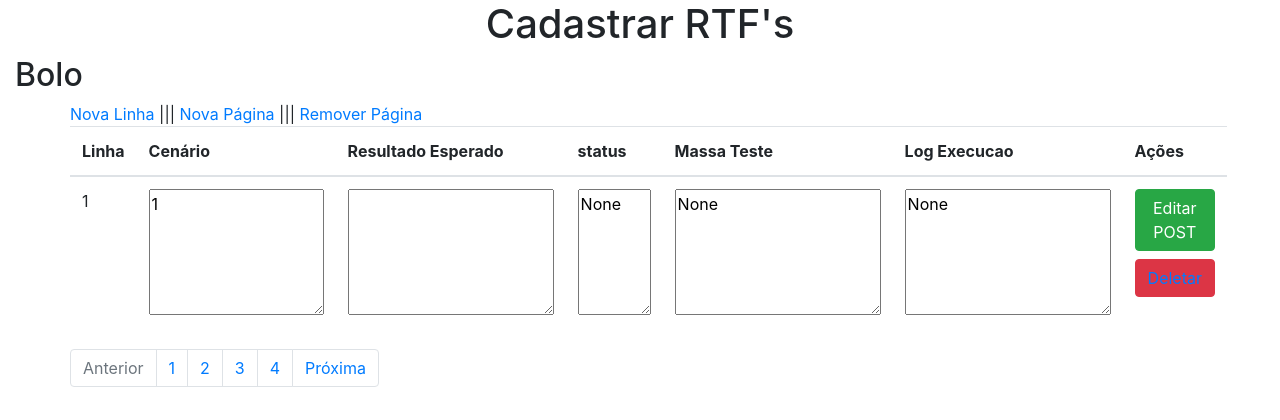
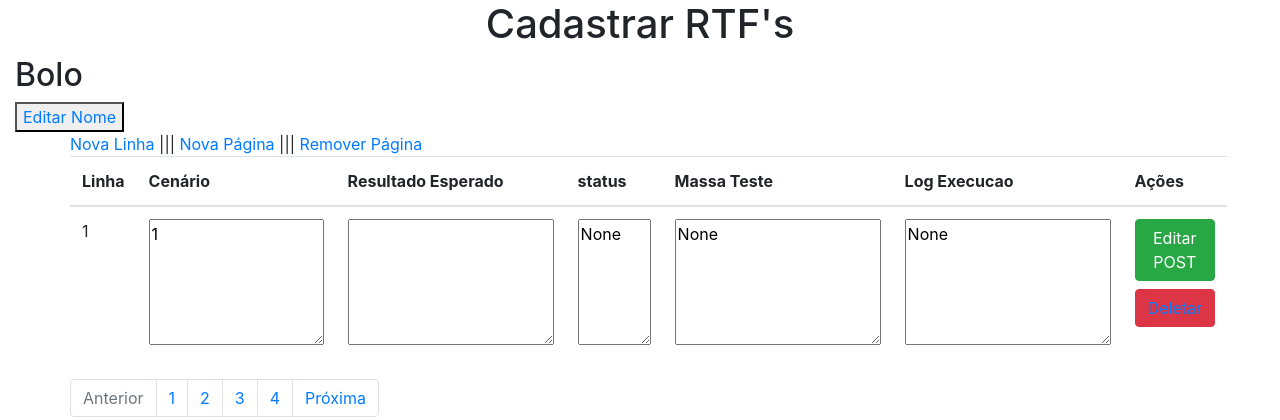
Before and after one commit to jhow-72/CRUD-RTFs, a Flask app: page /viewCenarios/1/1 in a window 1280 px wide. Shown: the part 56-476 px from the top of the page. Run offline with Flask 2, Linux system fonts and the light colour scheme; data comes from the database, SQL or seed files in the repository; both versions use the stored data as it was after the commit.

Commit message:
implementação da lógica para mudança de nome da página

```diff
--- a/app.py
+++ b/app.py
@@ -387,6 +387,19 @@ def delete_lista_cenarios(id_rtf, pagina):
     db.session.commit()
     return redirect(url_for("viewCenarios", id_rtf=id_rtf, pagina=pagina))
 
+@app.route("/editar_nome_pagina/<int:id_rtf>/<int:pagina>/", methods=["POST","GET"])
+def editar_nome_pagina(id_rtf, pagina):
+    pagina_obj = Pagina.query.filter_by(id_rtf=id_rtf, numero=pagina).first()
+
+    if request.method == "POST":
+        novo_nome = request.form["novo_nome"]
+        pagina_obj.nome = novo_nome
+        db.session.commit()
+        flash("Nome alterado com Sucesso!")
+        return redirect(url_for("viewCenarios", id_rtf=id_rtf, pagina=pagina))
+
+    return render_template("editar_nome_pagina.html", id_rtf=id_rtf, pagina=pagina, nome=pagina_obj.nome)
+
 if __name__ == '__main__':
     db.create_all()  # cria o banco de dados caso ele ainda não exista
     app.run(debug=True)
--- a/templates/viewCenarios.html
+++ b/templates/viewCenarios.html
@@ -8,7 +8,10 @@
             {% endfor %}
         {% endif %}
     {% endwith %}
-    <h2>{{nome_pagina}}</h2>
+    <div>
+        <h2>{{nome_pagina}}</h2>
+        <button class="btnr"><a href="{{ url_for('editar_nome_pagina', id_rtf=id_rtf, pagina=pagina) }}">Editar Nome</a></button>
+    </div>
     <div class="container">
         <div class="row">
             <div class="col-xs-12">
```
Also changed, not shown: templates/editar_nome_pagina.html (added, +10 -0 lines), db.sqlite3.
